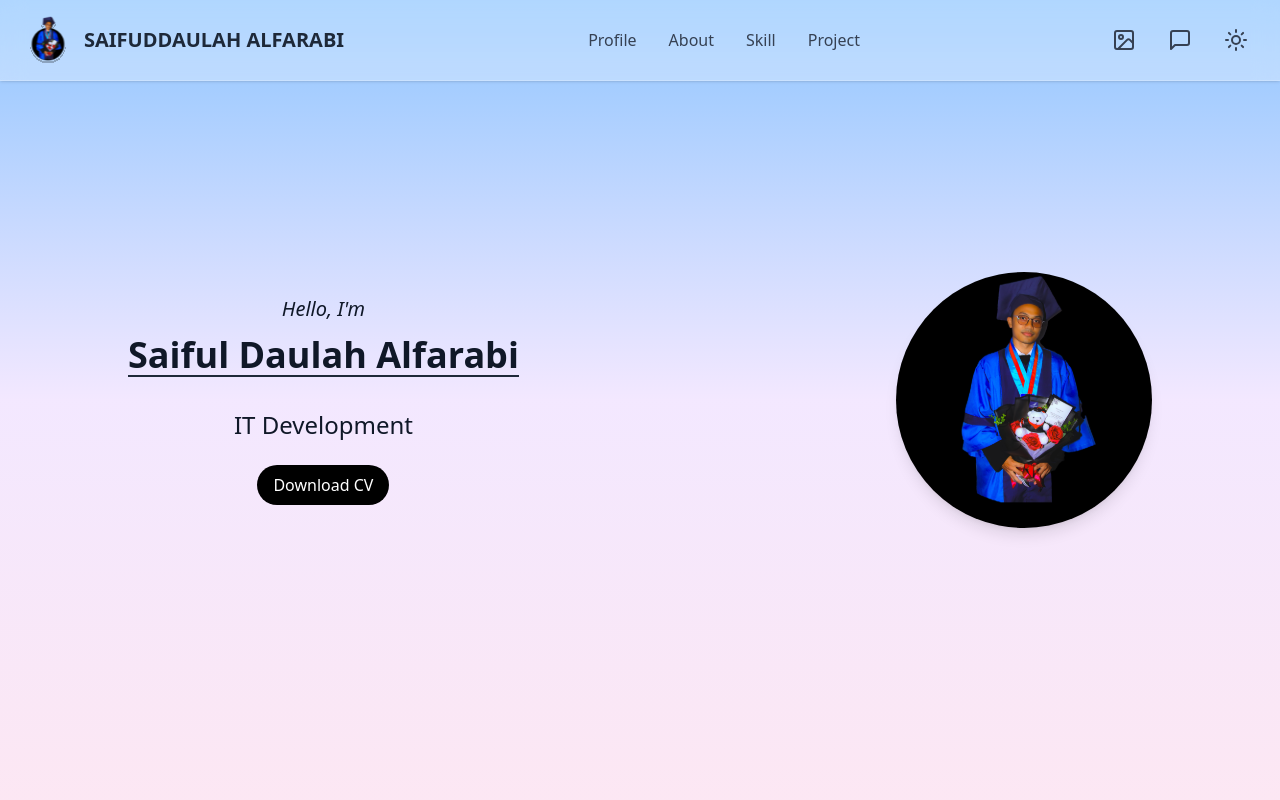
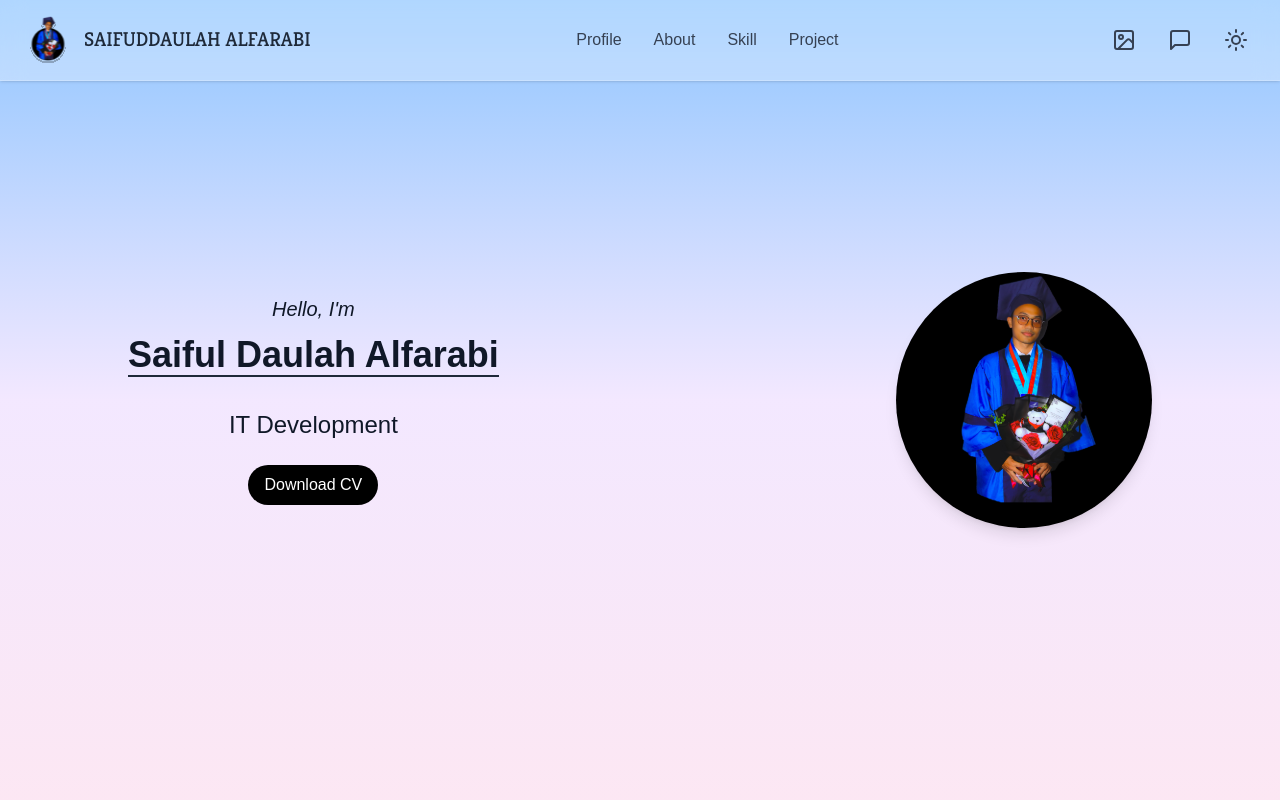
Before and after one commit to SaifulDA/webportov3, a React (Vite) app: page / in a window 1280 px wide. Shown: the top 800 px of the page. Built offline with nearby package versions, Linux system fonts and the light colour scheme.

Commit message:
Style: add font on navbar and body

```diff
--- a/src/index.css
+++ b/src/index.css
@@ -10,6 +10,28 @@
 }
 
 .font-cabin-sketch {
-    font-family: "Cabin Sketch", cursive;
-    font-size: 30px;
-  }
+  font-family: "Cabin Sketch", cursive;
+  font-size: 30px;
+}
+
+@font-face {
+  font-family: "Kreon";
+  src: url("../src/assets/font/Kreon-Regular.ttf") format("truetype");
+  font-weight: bold;
+  font-style: bold;
+}
+
+.font-kreon {
+  font-family: "Kreon", sans-serif;
+}
+
+@font-face {
+  font-family: "Kreon";
+  src: url("../src/assets/font/Poppins-Regular.ttf") format("truetype");
+  font-weight: normal;
+  font-style: normal;
+}
+
+body {
+  font-family: "poppins", sans-serif;
+}
--- a/src/pages/home/Navbar.jsx
+++ b/src/pages/home/Navbar.jsx
@@ -32,7 +32,7 @@ const Navbar = () => {
             </div>
 
             {/* Nama */}
-            <h1 className="text-xl font-bold text-gray-800 dark:text-white flex items-center space-x-2">
+            <h1 className="text-xl font-bold font-kreon text-gray-800 dark:text-white flex items-center space-x-2">
               <span>SAIFUDDAULAH ALFARABI</span>
             </h1>
           </div>
```
Also changed, not shown: src/assets/font/Kreon-Regular.ttf (added), src/assets/font/Poppins-Regular.ttf (added).
